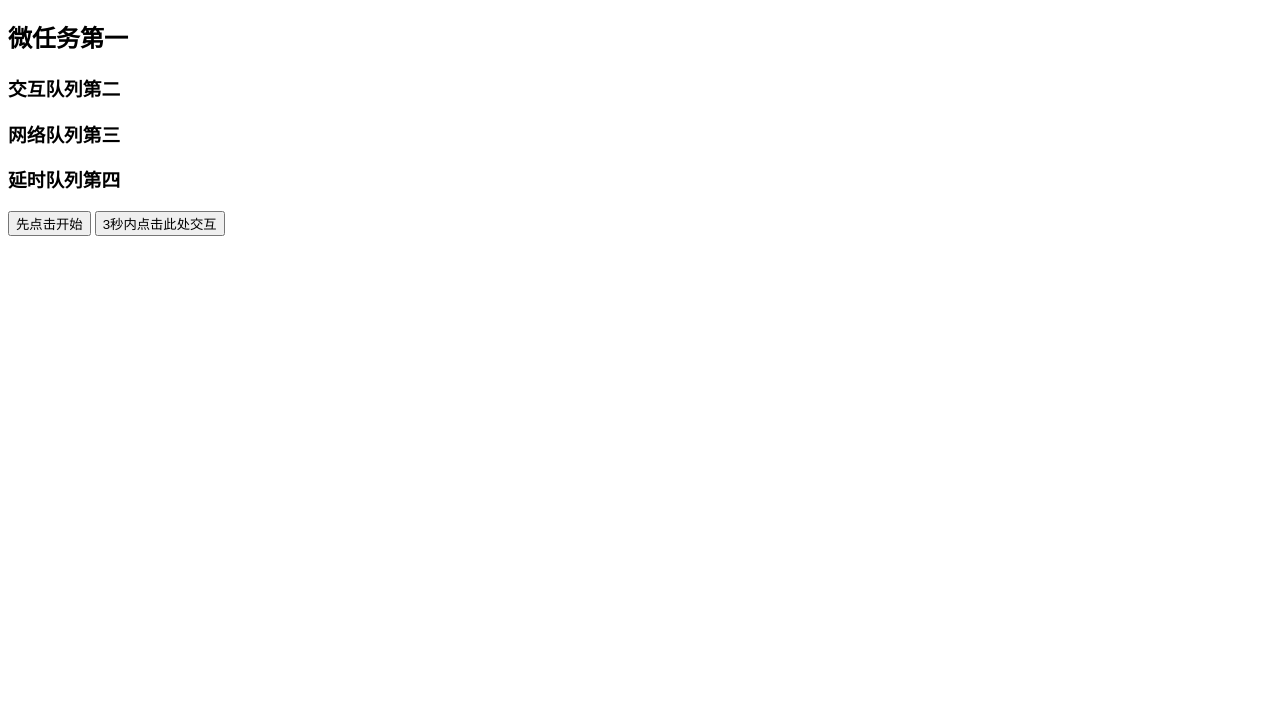
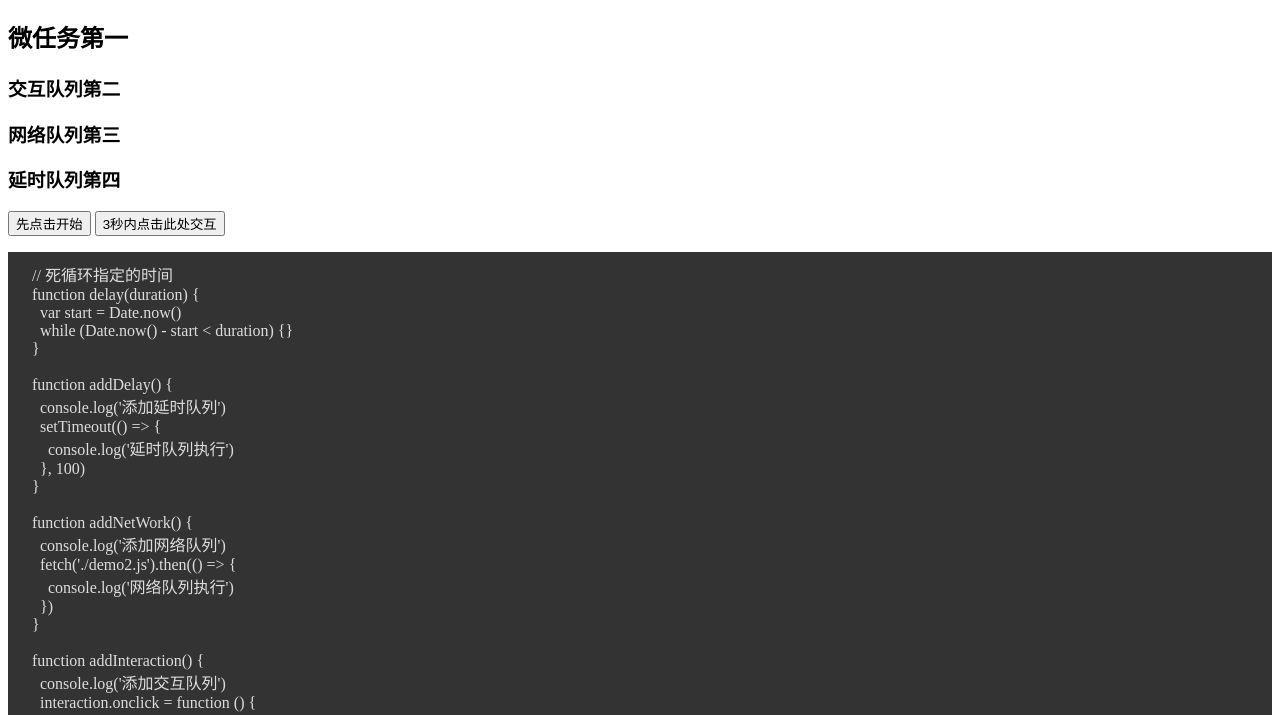
Before and after one commit to au1996/interview, a plain HTML site: page event-loop/demo2.html in a window 1280 px wide. Shown: the part 70-785 px from the top of the page. Drawn offline with Linux system fonts and the light colour scheme.

Commit message:
feat: update demo

```diff
--- a/event-loop/demo2.html
+++ b/event-loop/demo2.html
@@ -5,6 +5,7 @@
     <meta http-equiv="X-UA-Compatible" content="IE=edge" />
     <meta name="viewport" content="width=device-width, initial-scale=1.0" />
     <title>Document</title>
+    <link rel="stylesheet" href="https://au1996.github.io/interview/css/index.css" />
   </head>
   <body>
     <h1>消息队列的优先级：</h1>
@@ -14,6 +15,46 @@
     <h3>延时队列第四</h3>
     <button id="begin">先点击开始</button>
     <button id="interaction">3秒内点击此处交互</button>
+    <pre>
+      // 死循环指定的时间
+      function delay(duration) {
+        var start = Date.now()
+        while (Date.now() - start < duration) {}
+      }
+
+      function addDelay() {
+        console.log('添加延时队列')
+        setTimeout(() => {
+          console.log('延时队列执行')
+        }, 100)
+      }
+
+      function addNetWork() {
+        console.log('添加网络队列')
+        fetch('./demo2.js').then(() => {
+          console.log('网络队列执行')
+        })
+      }
+
+      function addInteraction() {
+        console.log('添加交互队列')
+        interaction.onclick = function () {
+          console.log('交互队列执行')
+        }
+        delay(3000)
+      }
+
+      begin.onclick = function () {
+        addDelay()
+        addNetWork()
+        addInteraction()
+        console.log('添加微任务')
+        Promise.resolve().then(() => {
+          console.log('微任务执行')
+        })
+        console.log('===========')
+      }
+    </pre>
     <script>
       // 死循环指定的时间
       function delay(duration) {
```
Also changed, not shown: event-loop/demo1.html (+18 -1 lines).
